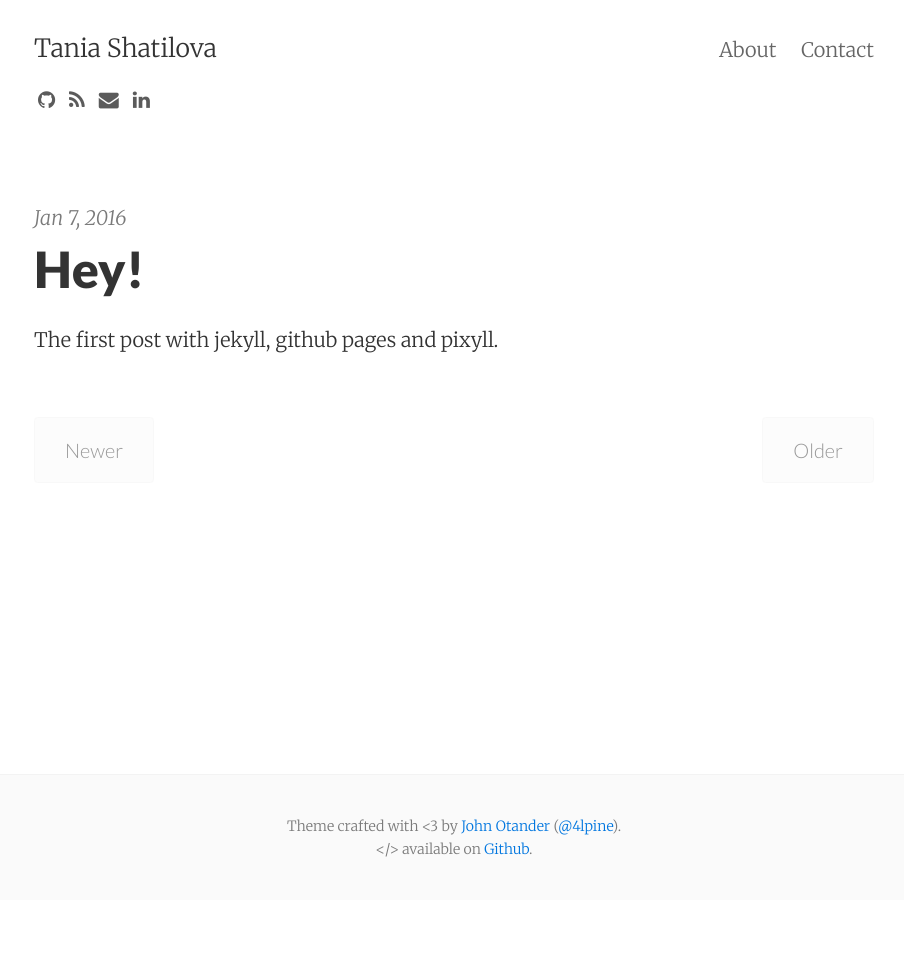
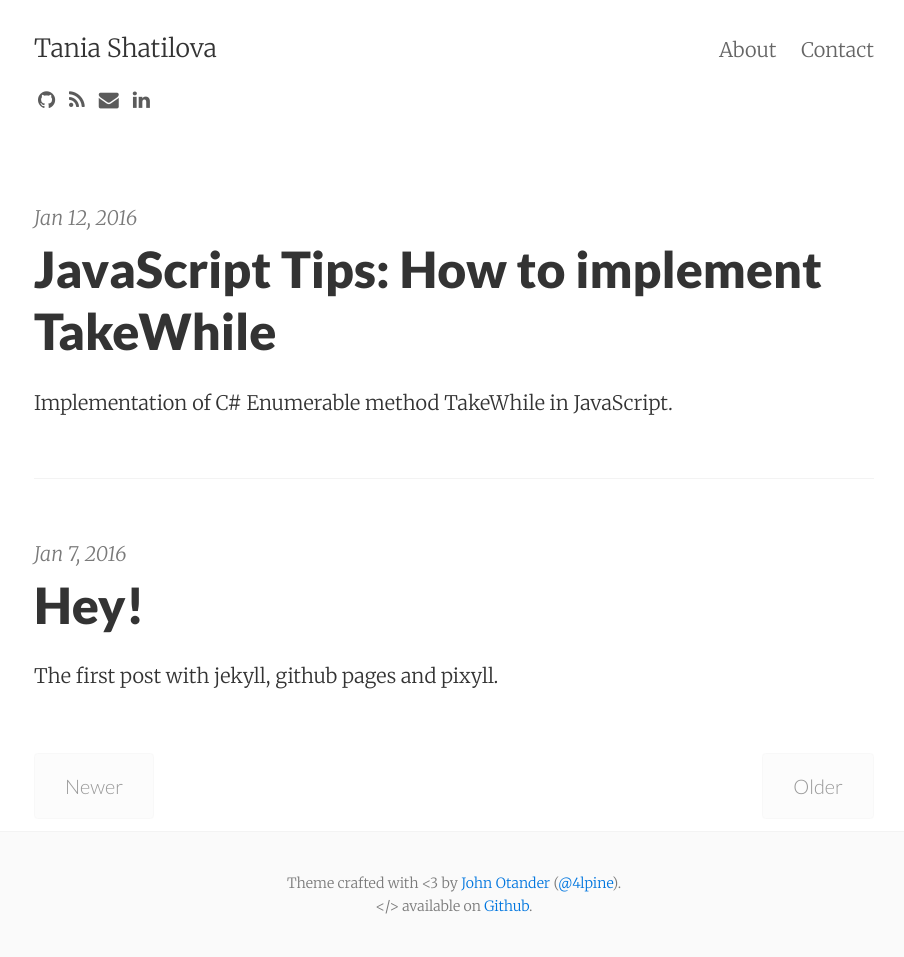
Before and after one commit to Sufflavus/Sufflavus.github.io, a Jekyll site: the page built from index.html, in a window 1280 px wide. Shown: the whole page, without its empty margins (186-1090 px from the left). Built offline with Jekyll 4.4.1, drawn with Linux system fonts in a browser that asks for light colours; nearby versions of some CDN libraries; Markdown is read by kramdown in place of the engine named in the settings; the list of posts is cut into pages by our own code; before the commit the page ends 900 px from its top, so only the background shows below that.

Commit message:
* title changed

```diff
--- a/_posts/2016-01-12-JS-Tips-Take-While.md
+++ b/_posts/2016-01-12-JS-Tips-Take-While.md
@@ -1,8 +1,8 @@
 ---
 layout:     post
-title:      JavaScript Tips: How to implement TakeWhile
+title:      "JavaScript Tips: How to implement TakeWhile"
 date:       2016-01-12
-summary:    The first post with jekyll, github pages and pixyll.
+summary:    Implementation of C# Enumerable method TakeWhile in JavaScript.
 categories: JavaScript
 published:  true
 ---
```
